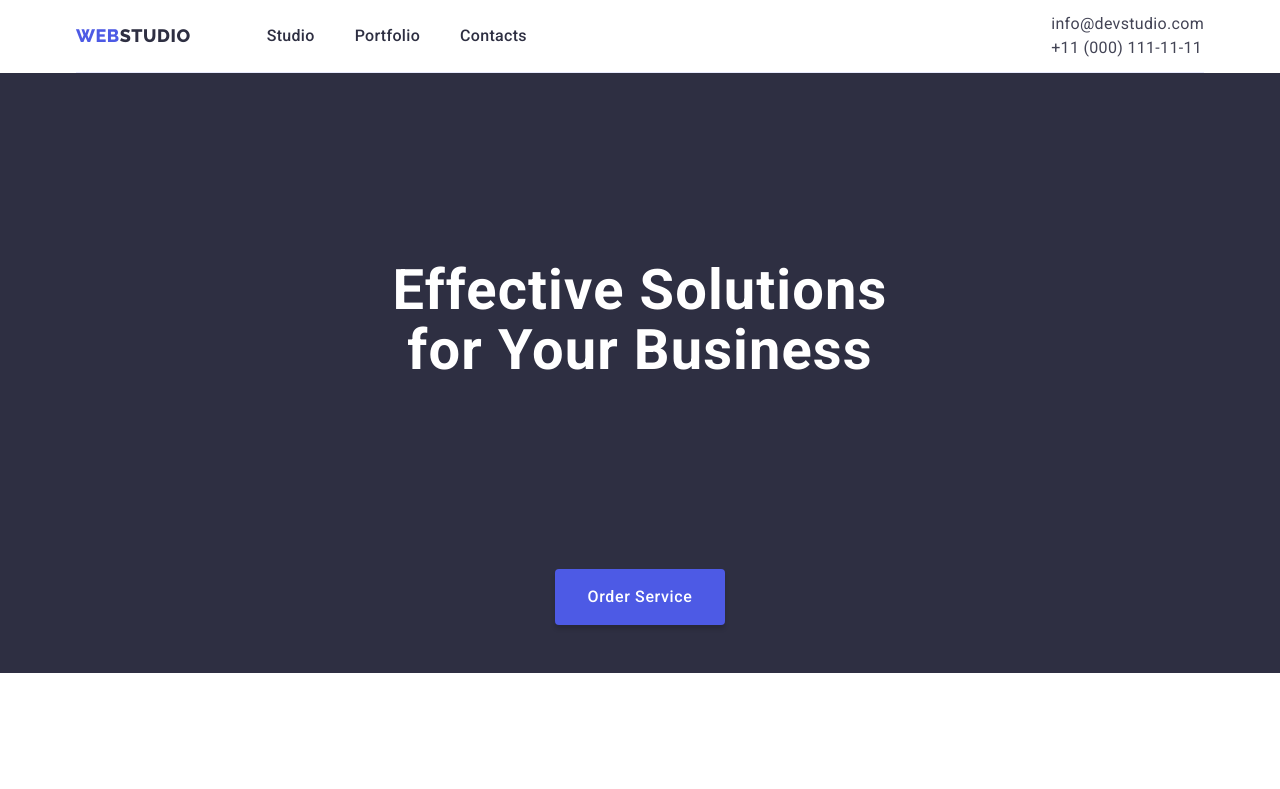
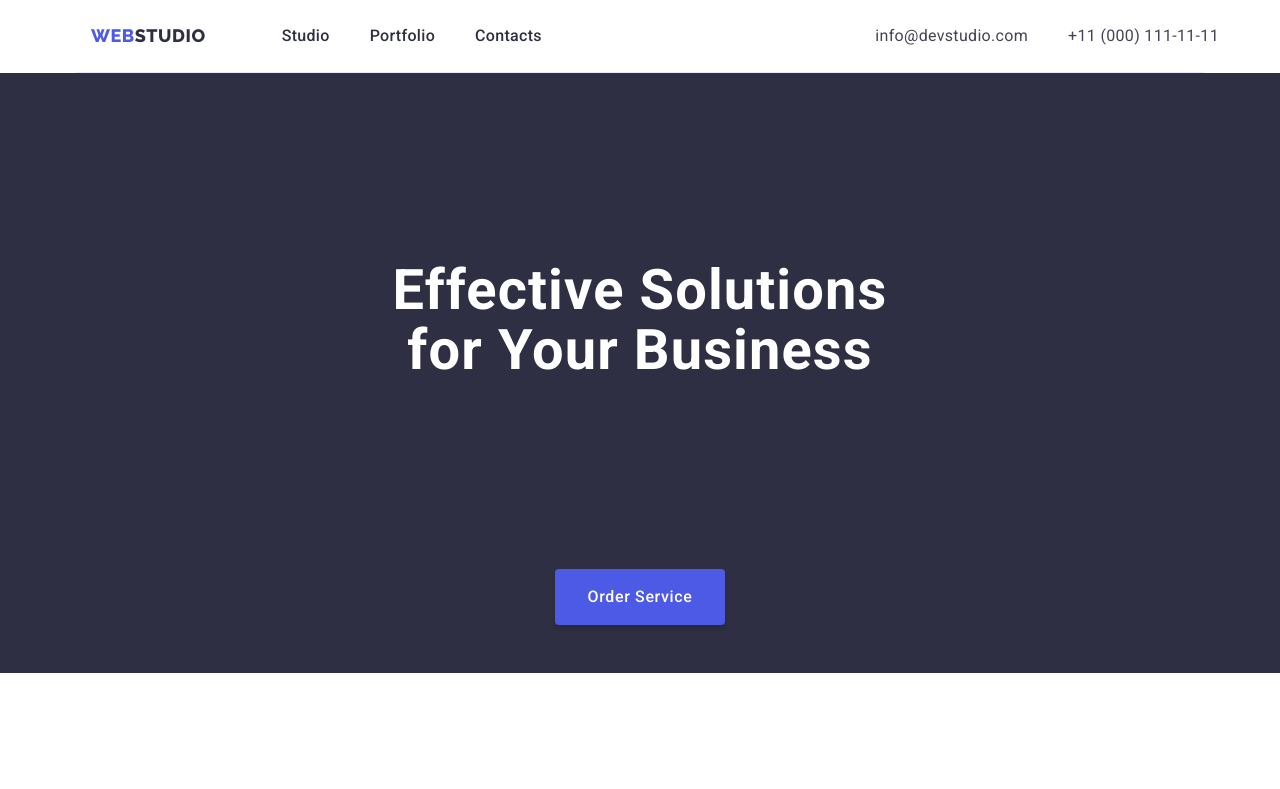
Before and after one commit to DmGle/goit-markup-hw-03, a plain HTML site: page index.html in a window 1280 px wide. Shown: the top 789 px of the page. Drawn offline with nearby package versions, Linux system fonts and the light colour scheme.

Commit message:
header and main

```diff
--- a/css/styles.css
+++ b/css/styles.css
@@ -37,8 +37,6 @@ img {
     width: 1158px;
     padding: 0 15px;
     margin: 0 auto;
-    display: flex;
-    flex-direction: column;
 }
 
 .margin-top{
@@ -64,6 +62,18 @@ img {
     border-bottom: 1px solid #e7e9fc
 }
 
+.conteiner-header {
+    min-height: 72px;
+    display: flex;
+    justify-content: space-between;
+    align-items: center;
+}
+
+.header-navigation{
+    display: flex;
+    align-items: center;
+}
+
 .header-logo{
     text-decoration: none;
     color: var(--iris, #4D5AE5);
@@ -81,18 +91,6 @@ img {
     color: var(--navyblue, #2E2F42);
 }
 
-.conteiner-header {
-    min-height: 72px;
-    display: flex;
-    justify-content: space-between;
-    align-items: center;
-}
-
-.header-navigation{
-    display: flex;
-    align-items: center;
-}
-
 .header-navigation .header-list {
     margin: 0;
     padding: 0;
@@ -100,13 +98,14 @@ img {
     gap: 40px;
 }
 
+.header-item{
+    list-style-type: none;
+    padding: 24px 0;
+}
+
 .conteiner-address .header-list {
     display: flex;
     gap: 40px;
-}
-
-.header-item {
-    list-style-type: none;
 }
 
 .header-link{
@@ -121,6 +120,11 @@ img {
 
 .header-address{
     font-style: normal;
+}
+
+.header-address-list{
+    display: flex;
+    gap: 40px;
 }
 
 .header-address-item {
--- a/index.html
+++ b/index.html
@@ -13,7 +13,7 @@
 <body>
     <div class="container">
         <header class="header">
-            <div class="conteiner-header">
+            <div class="conteiner-header container">
                 <nav class="header-navigation">
                         <a href="./index.html" class="header-logo link">Web<span class="header-span">Studio</span></a>
                         <ul class="header-list list">
@@ -28,7 +28,7 @@
                             </li>
                         </ul>
                 </nav>
-                <div class="conteiner-address">
+
                 <address class="header-address">
                     <ul class="header-address-list list">
                         <li class="header-address-item"><a href="mailto:info@devstudio.com" class="header-address-link link">info@devstudio.com</a></li>
@@ -36,12 +36,10 @@
                     </ul>
                 </address>
             </div>
-            </div>
         </header>
     </div>
 
     <main class="main">
-        <div class="container-main">
         <section class="main-hero">
             <h1 class="main-hero-title">
                 Effective Solutions
@@ -92,7 +90,6 @@
                 </section>
             </div>
         </div class="container">
-
         <section class="main-fourth-section margin-top">
             <div class="container margin-top">
                 <h2 class="main-f-s-title">Our Team</h2>
@@ -134,7 +131,6 @@
                 </div>
             </div class="container">
         </section>
-        </div>
     </main>
 
 
```
Lines whose indentation alone changed are shown as unchanged.
